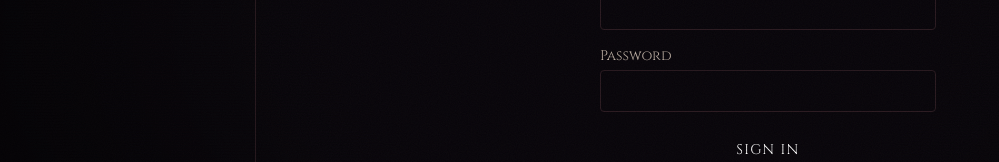
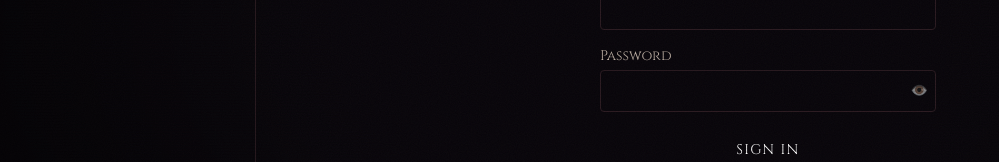
Before and after one commit to alantcommission-oss/Portafolioa-ArtisticoAS, a Next.js app: page /admin/login in a window 1280 px wide. Shown: the part 364-526 px from the top of the page, without its empty margins (0-999 px from the left). Built offline with nearby package versions, Linux system fonts and the light colour scheme.

Commit message:
feat: add show/hide password toggle on admin login

```diff
--- a/src/app/admin/login/page.tsx
+++ b/src/app/admin/login/page.tsx
@@ -7,6 +7,7 @@ export default function AdminLoginPage() {
   const router = useRouter();
   const [email, setEmail] = useState("");
   const [password, setPassword] = useState("");
+  const [showPw, setShowPw] = useState(false);
   const [error, setError] = useState("");
   const [loading, setLoading] = useState(false);
 
@@ -59,14 +60,20 @@ export default function AdminLoginPage() {
             <label htmlFor="password" className="block font-heading text-sm text-foreground/80 mb-1">
               Password
             </label>
+            <div className="relative">
               <input
                 id="password"
-              type="password"
+                type={showPw ? "text" : "password"}
                 value={password}
                 onChange={(e) => setPassword(e.target.value)}
-              className="w-full bg-muted border border-border rounded px-3 py-2 text-foreground font-body focus:outline-none focus:ring-2 focus:ring-accent"
+                className="w-full bg-muted border border-border rounded px-3 py-2 pr-10 text-foreground font-body focus:outline-none focus:ring-2 focus:ring-accent"
                 required
               />
+              <button type="button" onClick={() => setShowPw(!showPw)}
+                className="absolute right-2 top-1/2 -translate-y-1/2 text-foreground/50 hover:text-foreground text-sm">
+                {showPw ? "🙈" : "👁️"}
+              </button>
+            </div>
           </div>
           {error && (
             <p className="text-destructive text-sm font-body text-center">{error}</p>
```
Lines whose indentation alone changed are shown as unchanged.
